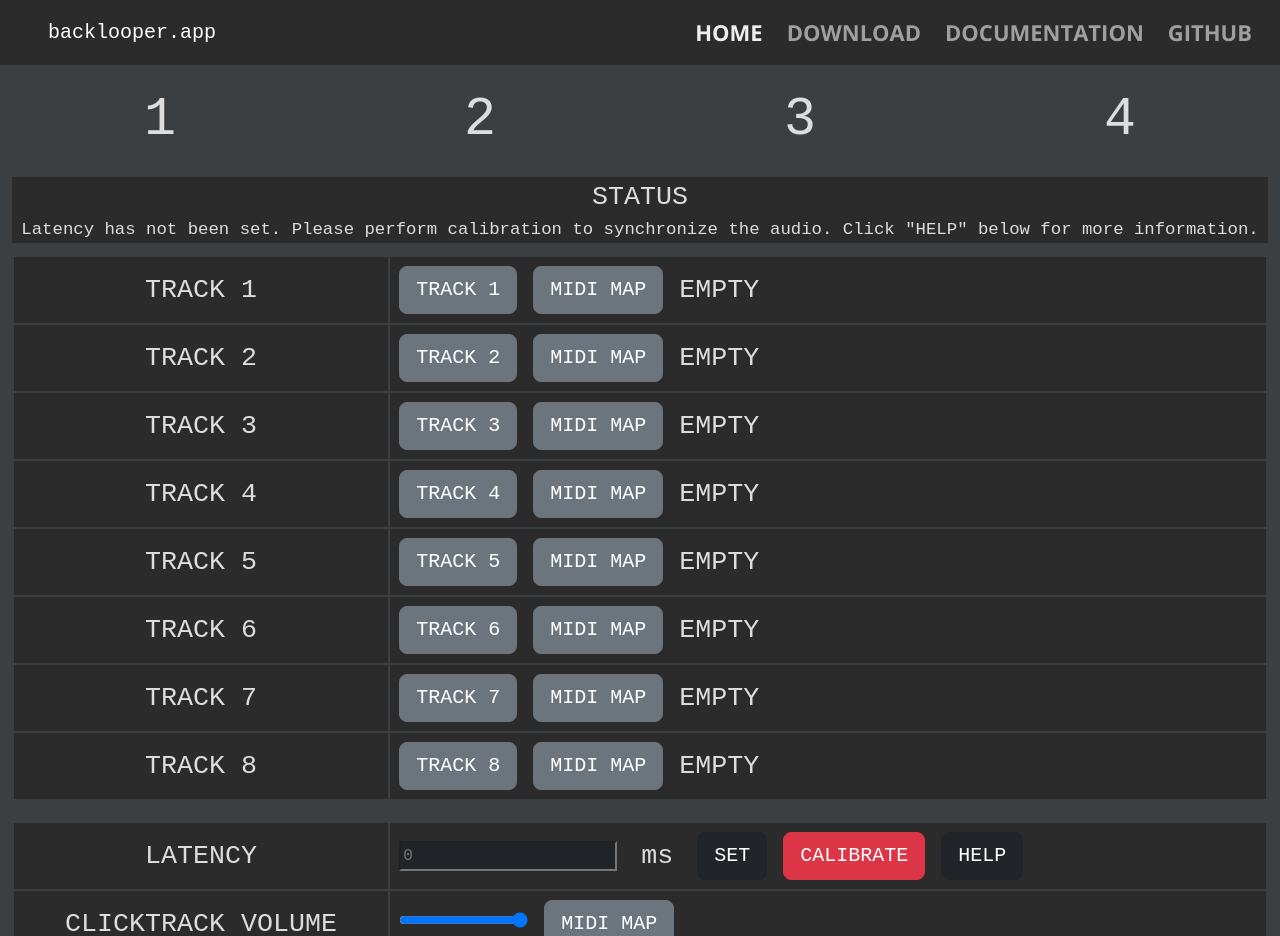
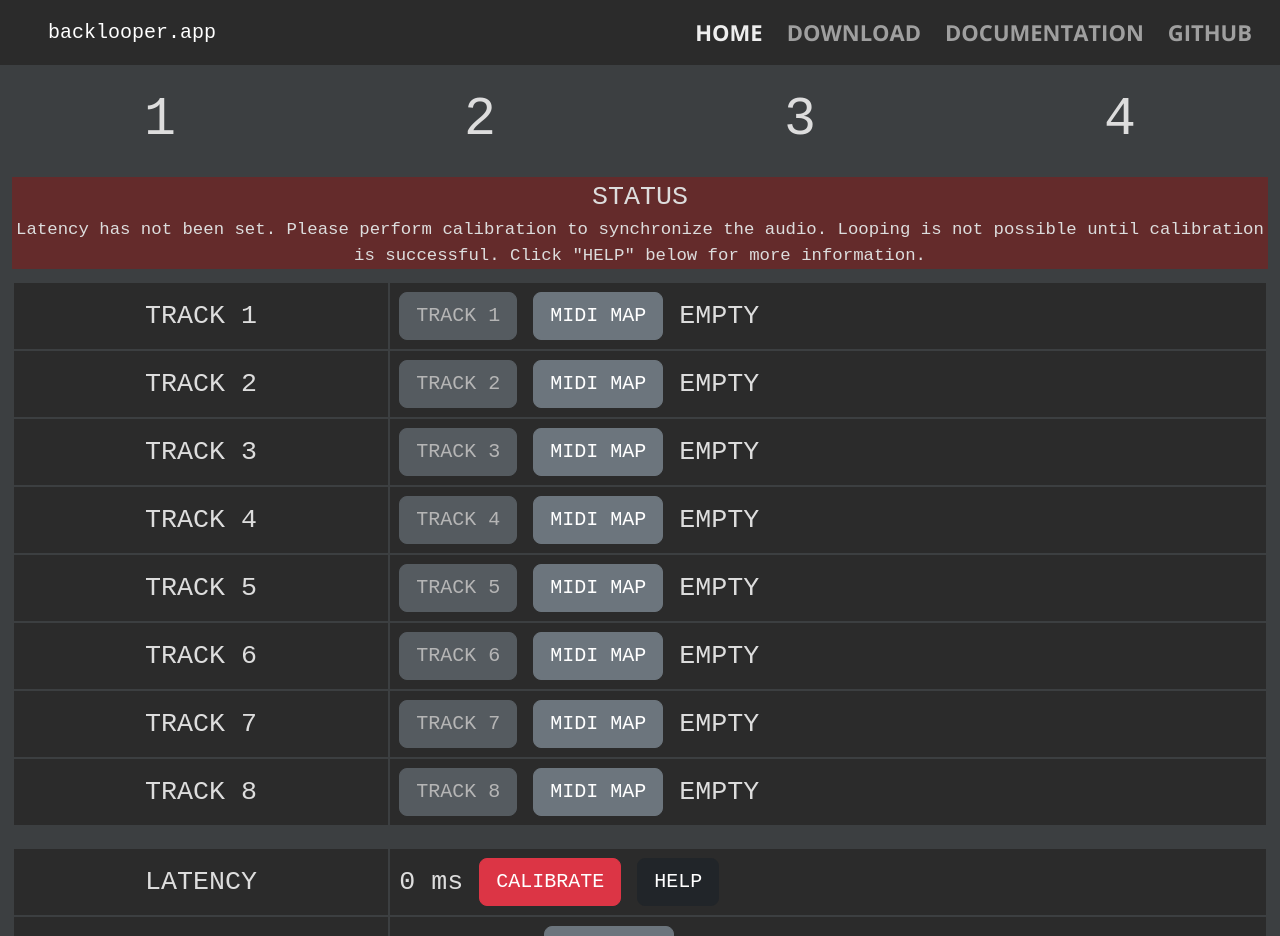
Before and after one commit to spmvg/backlooper_frontend, a Vue app: page / in a window 1280 px wide. Shown: the top 936 px of the page. Built offline with nearby package versions, Linux system fonts and the light colour scheme; no server answers.

Commit message:
Make sure calibration is done before looping.

```diff
--- a/src/components/BackLooper.vue
+++ b/src/components/BackLooper.vue
@@ -8,7 +8,7 @@
         <span style="font-size: 40pt">{{ number + 1 }}</span>
       </div>
     </div>
-    <div class="col-12 my-1" :style="info_bar.includes('Error') ? 'background-color:rgb(100, 43, 43)' : 'background-color:rgb(43, 43, 43)'">
+    <div class="col-12 my-1" :style="(info_bar.includes('Error') || info_bar.startsWith('Latency has not been set. '))? 'background-color:rgb(100, 43, 43)' : 'background-color:rgb(43, 43, 43)'">
       <span style="font-size:20pt">STATUS <br></span>
       <span style="font-size:13pt">{{ info_bar }}</span>
     </div>
@@ -29,7 +29,8 @@
             <td class="left-aligned-col">
               <button type="button"
                       :class="track_status_map[track.state]"
-                      v-on:click="click_on_track(track)">
+                      v-on:click="click_on_track(track)"
+                      :disabled="latency == 0 ? true : false">
                 TRACK {{ track.track_id + 1 }}
               </button>
               <button type="button"
@@ -57,13 +58,7 @@
               </span>
             </td>
             <td class="left-aligned-col">
-              <form v-on:submit.prevent="submit_latency">
-                <input name="latency_input"
-                       :placeholder="Math.round(1000*latency)"
-                       class="bg-dark m-2"
-                       style="color: white" />
-                <span class="centered-span"> ms </span>
-                <input type="submit" value="SET" class="btn btn-lg btn-dark m-2" />
+              <span class="centered-span m-2">{{ Math.round(1000*latency) }} ms</span>
               <button type="button"
                       class="btn btn-lg btn-danger m-2"
                       v-on:click="calibrate()"
@@ -76,7 +71,6 @@
                 HELP
               </button>
               <!-- TODO: latency correction using a slider? -->
-              </form>
             </td>
           </tr>
           <tr>
@@ -230,7 +224,7 @@
           'TRACK 8': [null, null]
         },
         last_midi: [null, null],
-        info_bar: 'Latency has not been set. Please perform calibration to synchronize the audio. Click "HELP" below for more information.',
+        info_bar: 'Latency has not been set. Please perform calibration to synchronize the audio. Looping is not possible until calibration is successful. Click "HELP" below for more information.',
         track_status_map: {
           EMPTY: "btn btn-lg btn-secondary m-2",
           TRIGGERED: "btn btn-lg btn-warning m-2",
@@ -316,6 +310,8 @@
           return
         }
 
+        if (this.latency == 0) { return }
+
         let track_id = null
         if (this.last_midi_equals('TRACK 1')) {
           track_id = 0
@@ -343,7 +339,7 @@
         return this.last_midi[0] == this.midi_mapping[mapping_name][0] && this.last_midi[1] == this.midi_mapping[mapping_name][1]
       },
       handle_connection_error: function () {
-        this.info_bar = "Error reaching the backend. Is the backend running on your local machine?"
+        this.info_bar = "Error reaching the backend. Is the backend running on your local machine? Check the documentation for more information about resolving common issues."
       },
       handle_message_from_backend: function (event) {
         var data = JSON.parse(event.data)
@@ -365,7 +361,7 @@
           this.latency = data["latency_seconds"]
         } else if (data["event"] == "major_version") {
           if (this.major_version != data["message"]) {
-            this.info_bar = "Error: this version of the backend on your local machine (v" + data["message"] + ") is outdated and incompatible with the frontend (v" + this.major_version + "). Please upgrade the backend to the latest version. See the documentation for more information."
+            this.info_bar = "Error: this version of the backend on your local machine (v" + data["message"] + ") is outdated and incompatible with the frontend (v" + this.major_version + "). Please upgrade the backend to the latest version. Check the documentation for more information."
           }
         } else {
           console.log('Unknown message from backend:', event)
@@ -431,18 +427,6 @@
           "volume": this.clicktrack_volume / 127,
         }));
       },
-      submit_latency(submit_event) {
-        var value_to_set = parseFloat(submit_event.target.elements.latency_input.value) / 1000
-        if (isNaN(value_to_set)) { return }
-
-        this.latency = value_to_set
-        this.connection.send(JSON.stringify({
-          "event": "latency",
-          "latency_seconds": this.latency,
-        }));
-        submit_event.target.reset();
-        this.info_bar = "Latency set to " + Math.round(this.latency * 1000) + " ms."
-      },
       view_calibration_help() {
         window.open('docs/calibration', '_blank')
       }
```
Also changed, not shown: public/md/issues.txt. Lines whose indentation alone changed are shown as unchanged.
